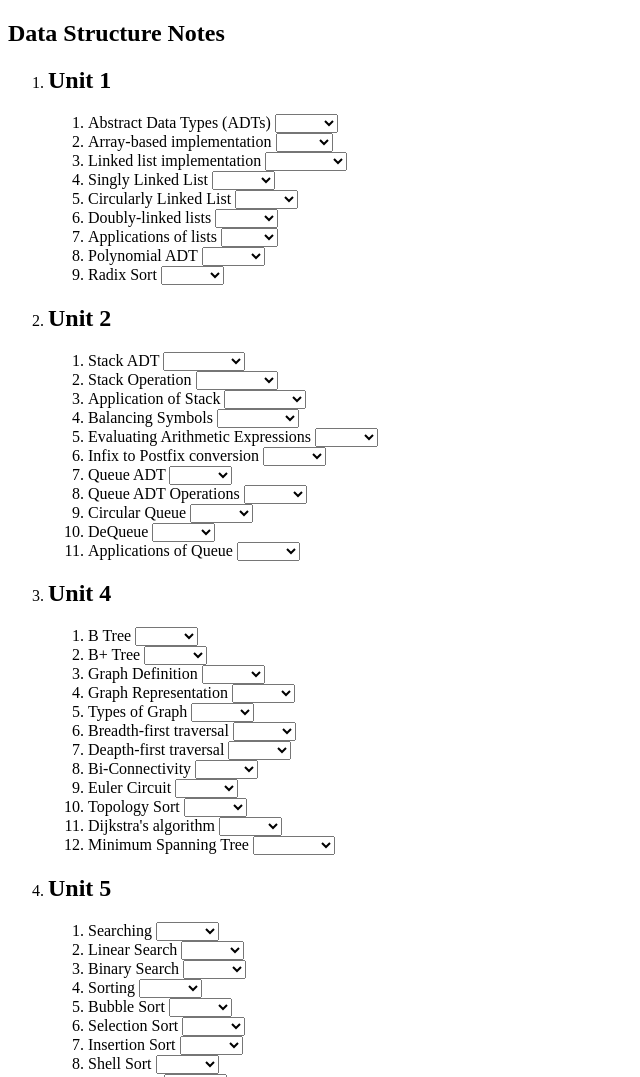
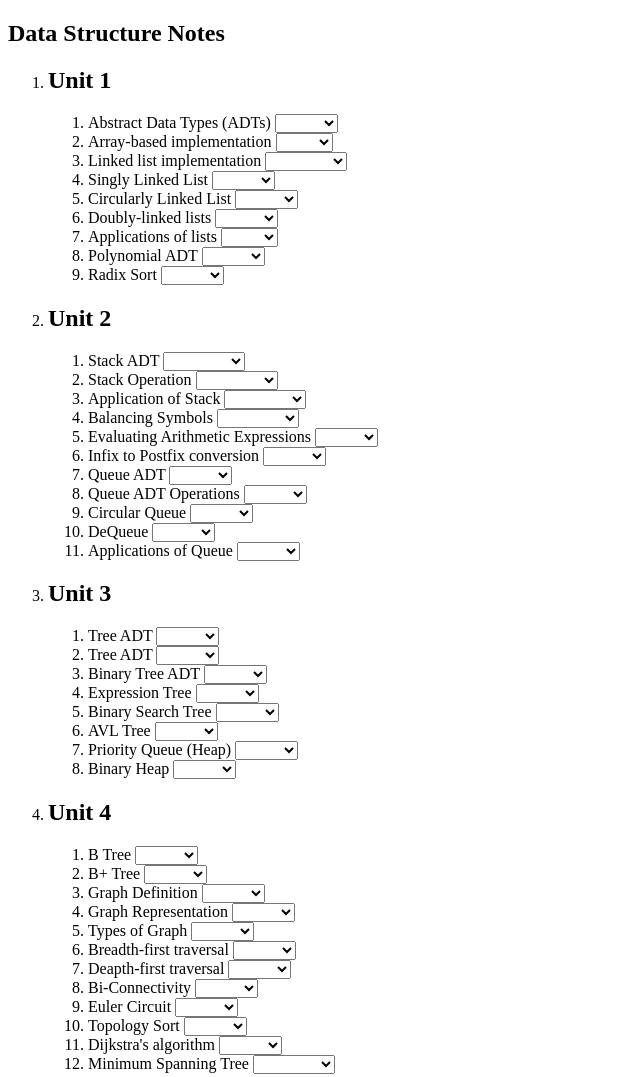
Before and after one commit to Shabari-K-S/DS_notes, a plain HTML site: page index.html in a window 1280 px wide. Shown: the top 1077 px of the page, without its empty margins (0-640 px from the left). Drawn offline with Linux system fonts and the light colour scheme.

Commit message:
Update index.html

```diff
--- a/index.html
+++ b/index.html
@@ -180,6 +180,69 @@
                     </div>
                 </li>
                 <li>
+                    <div class="unit-3">
+                        <h2>Unit 3</h2>
+                        <ol>
+                            <li>
+                                Tree ADT
+                                <select class="subtopic" onchange="location=this.value">
+                                    <option></option>
+                                    <option value="https://www.youtube.com/watch?v=YAdLFsTG70w">Videos</option>
+                                </select>
+                            </li>
+                            <li>
+                                Tree ADT
+                                <select class="subtopic" onchange="location=this.value">
+                                    <option></option>
+                                    <option value="https://www.youtube.com/watch?v=IpyCqRmaKW4">Videos</option>
+                                </select>
+                            </li>
+                            <li>
+                                Binary Tree ADT
+                                <select class="subtopic" onchange="location=this.value">
+                                    <option></option>
+                                    <option value="https://www.youtube.com/watch?v=6vt3PFRC11E">Videos</option>
+                                </select>
+                            </li>
+                            <li>
+                                Expression Tree
+                                <select class="subtopic" onchange="location=this.value">
+                                    <option></option>
+                                    <option value="https://www.youtube.com/watch?v=2Z6g3kNymd0">Videos</option>
+                                </select>
+                            </li>
+                            <li>
+                                Binary Search Tree
+                                <select class="subtopic" onchange="location=this.value">
+                                    <option></option>
+                                    <option value="https://www.youtube.com/watch?v=cySVml6e_Fc">Videos</option>
+                                </select>
+                            </li>
+                            <li>
+                                AVL Tree
+                                <select class="subtopic" onchange="location=this.value">
+                                    <option></option>
+                                    <option value="https://youtube.com/playlist?list=PLPzfPcir5uPQxkHYuDIm899Z0eoCAFGMV">Videos</option>
+                                </select>
+                            </li>
+                            <li>
+                                Priority Queue (Heap)
+                                <select class="subtopic" onchange="location=this.value">
+                                    <option></option>
+                                    <option value="https://www.youtube.com/watch?v=Xa5j1SXZZvo">Videos</option>
+                                </select>
+                            </li>
+                            <li>
+                                Binary Heap
+                                <select class="subtopic" onchange="location=this.value">
+                                    <option></option>
+                                    <option value="https://www.youtube.com/watch?v=uZj0hetLFHU">Videos</option>
+                                </select>
+                            </li>
+                        </ol>
+                    </div>
+                </li>
+                <li>
                     <div class="unit-4">
                         <h2>Unit 4</h2>
                         <ol>
```
